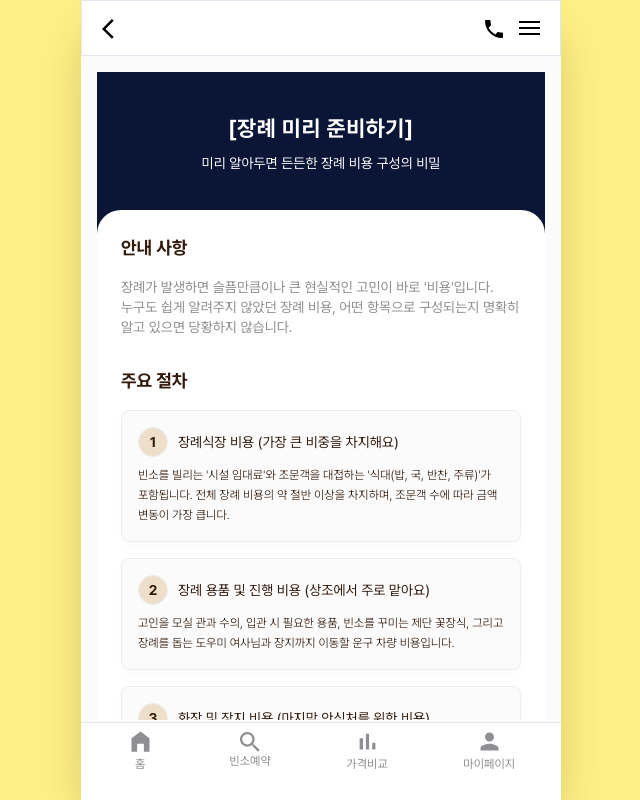
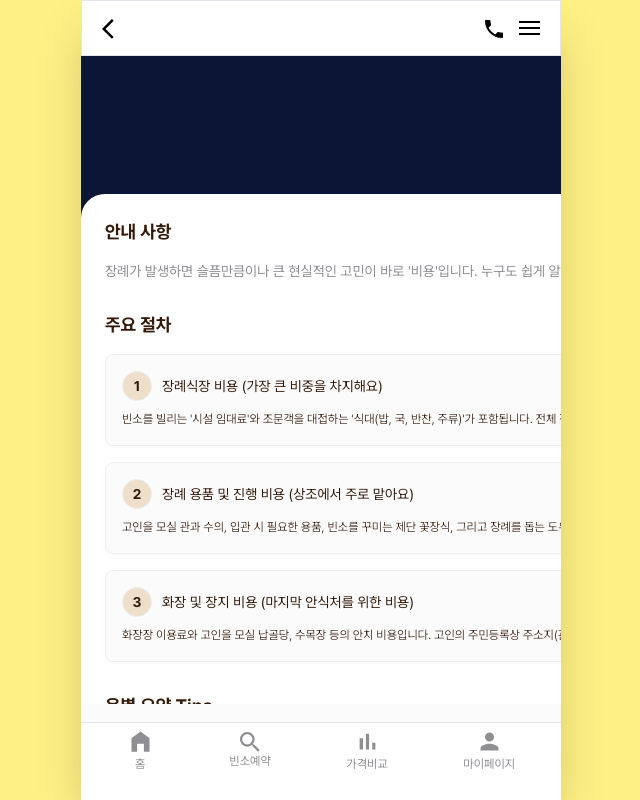
Before and after one commit to dokkk0dahee/Tishoo, a React (Vite) app: page /guide/1 in a window 1280 px wide. Shown: the whole page, without its empty margins (319-959 px from the left). Built offline with nearby package versions, Linux system fonts and the light colour scheme.

Commit message:
[STYLE] 화면 너비 조정

```diff
--- a/src/pages/home/GuideDetail.jsx
+++ b/src/pages/home/GuideDetail.jsx
@@ -88,8 +88,7 @@
     const data = guideDetails[id] || guideDetails["consult"];
 
     return (
-        // pb-[100px]를 주어 하단 네비게이션 바에 콘텐츠가 가려지지 않도록 합니다.
-        <div className="flex flex-col w-full h-full bg-[#F8F9FA] overflow-y-auto">
+        <div className="flex flex-col w-screen h-full bg-[#F8F9FA] overflow-y-auto mx-[-16px] my-[-16px]">
 
             {/* 1. 상단 다크 네이비 배너 영역 */}
             <div className={`w-full pt-[40px] pb-[60px] ${data.imgBg} relative flex flex-col items-center justify-center px-6 text-center`}>
```
